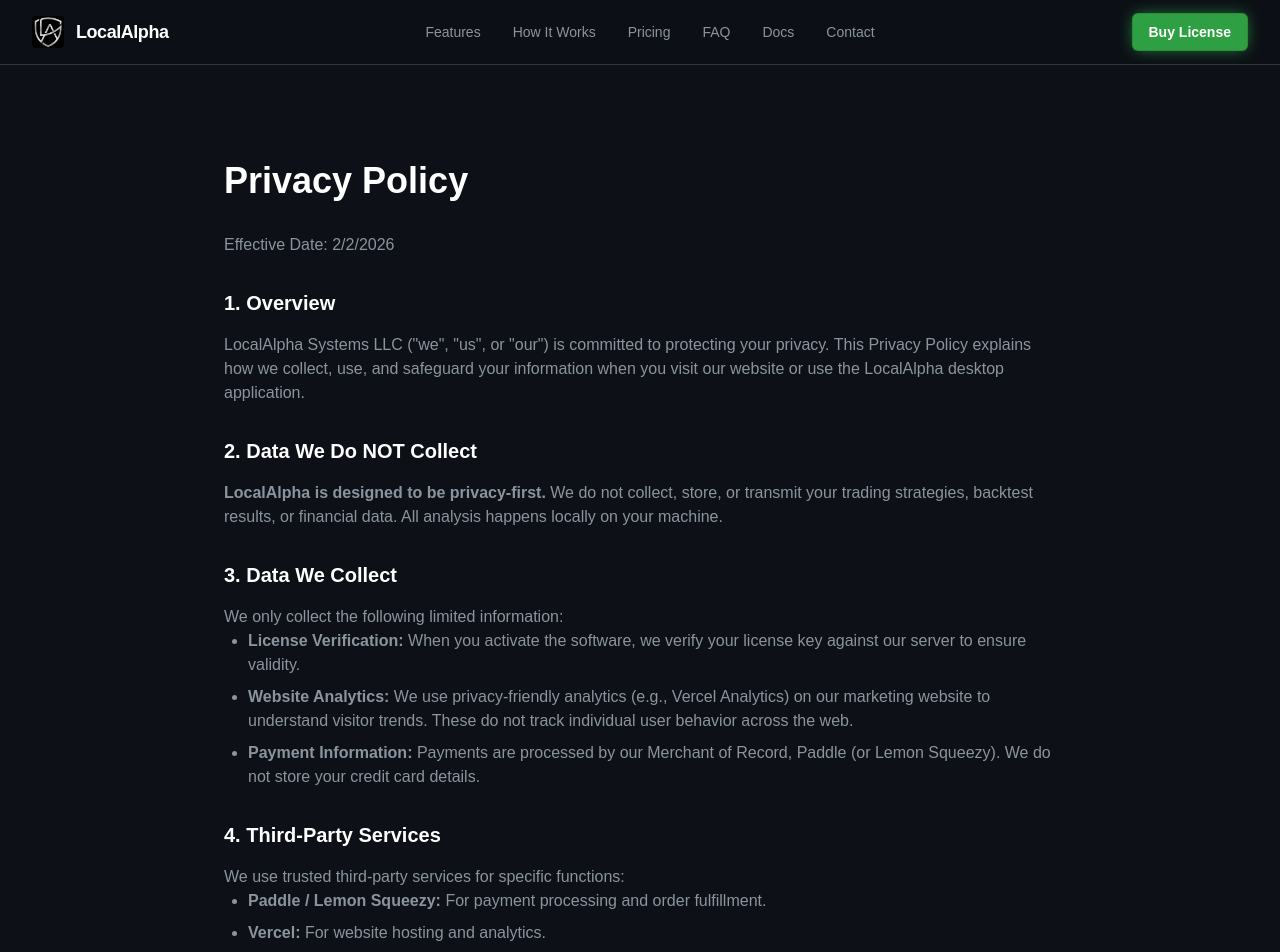
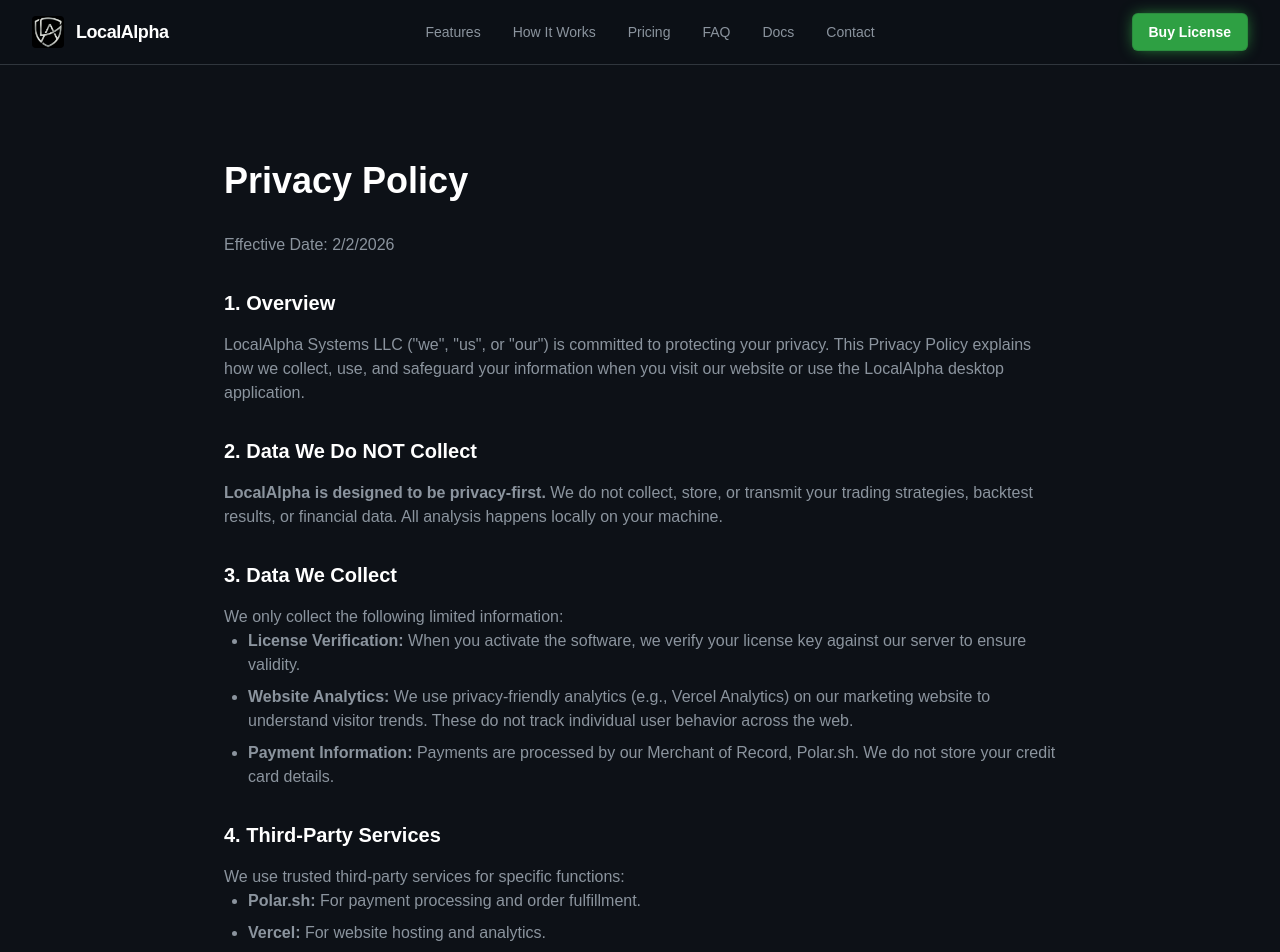
Before and after one commit to LocalAlpha-io/LocalAlpha-website, a Next.js app: page /privacy in a window 1280 px wide. Shown: the top 952 px of the page. Built offline with nearby package versions, Linux system fonts and the light colour scheme.

Commit message:
Update Privacy Policy for Polar.sh

```diff
--- a/app/privacy/page.tsx
+++ b/app/privacy/page.tsx
@@ -24,7 +24,7 @@
           <ul className="list-disc pl-6 space-y-2">
             <li><strong>License Verification:</strong> When you activate the software, we verify your license key against our server to ensure validity.</li>
             <li><strong>Website Analytics:</strong> We use privacy-friendly analytics (e.g., Vercel Analytics) on our marketing website to understand visitor trends. These do not track individual user behavior across the web.</li>
-            <li><strong>Payment Information:</strong> Payments are processed by our Merchant of Record, Paddle (or Lemon Squeezy). We do not store your credit card details.</li>
+            <li><strong>Payment Information:</strong> Payments are processed by our Merchant of Record, Polar.sh. We do not store your credit card details.</li>
           </ul>
 
           <h2 className="text-xl font-bold text-white mt-8 mb-4">4. Third-Party Services</h2>
@@ -32,7 +32,7 @@
             We use trusted third-party services for specific functions:
           </p>
           <ul className="list-disc pl-6 space-y-2">
-            <li><strong>Paddle / Lemon Squeezy:</strong> For payment processing and order fulfillment.</li>
+            <li><strong>Polar.sh:</strong> For payment processing and order fulfillment.</li>
             <li><strong>Vercel:</strong> For website hosting and analytics.</li>
           </ul>
 
```
